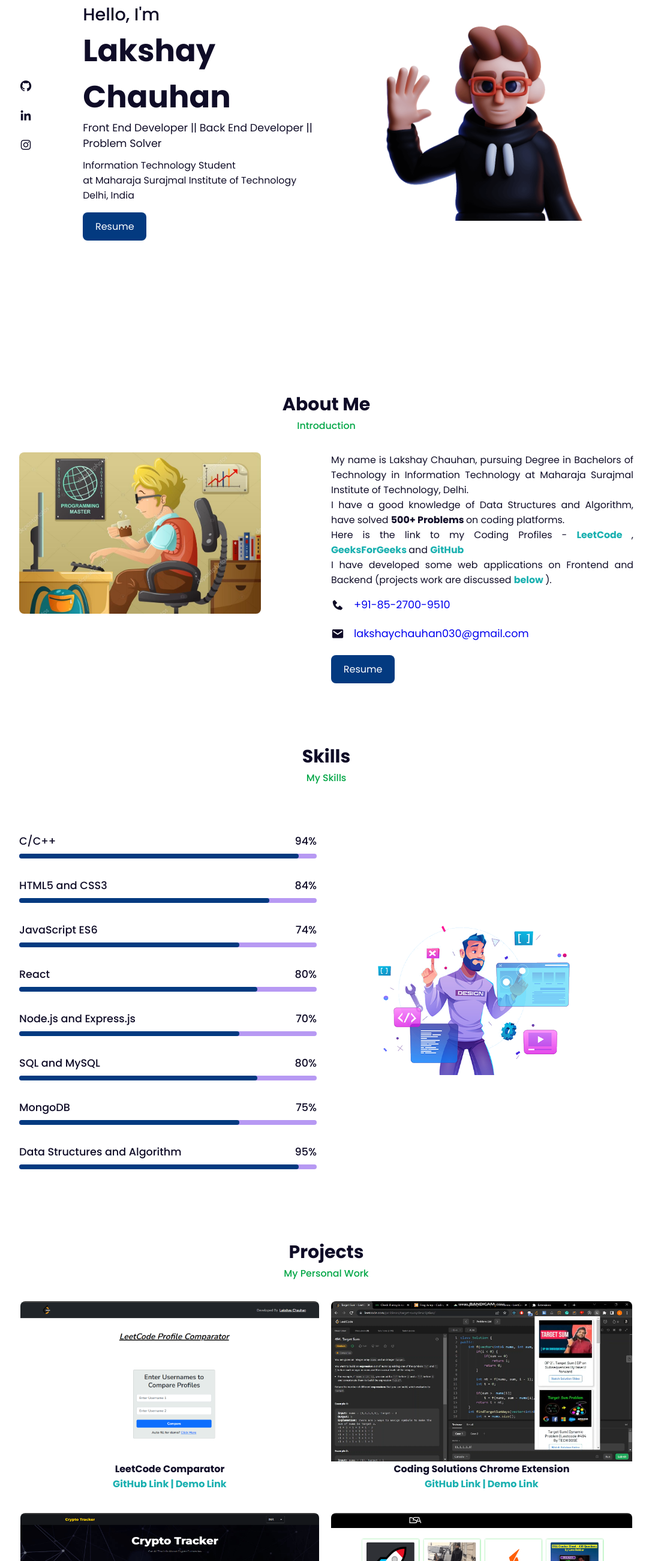
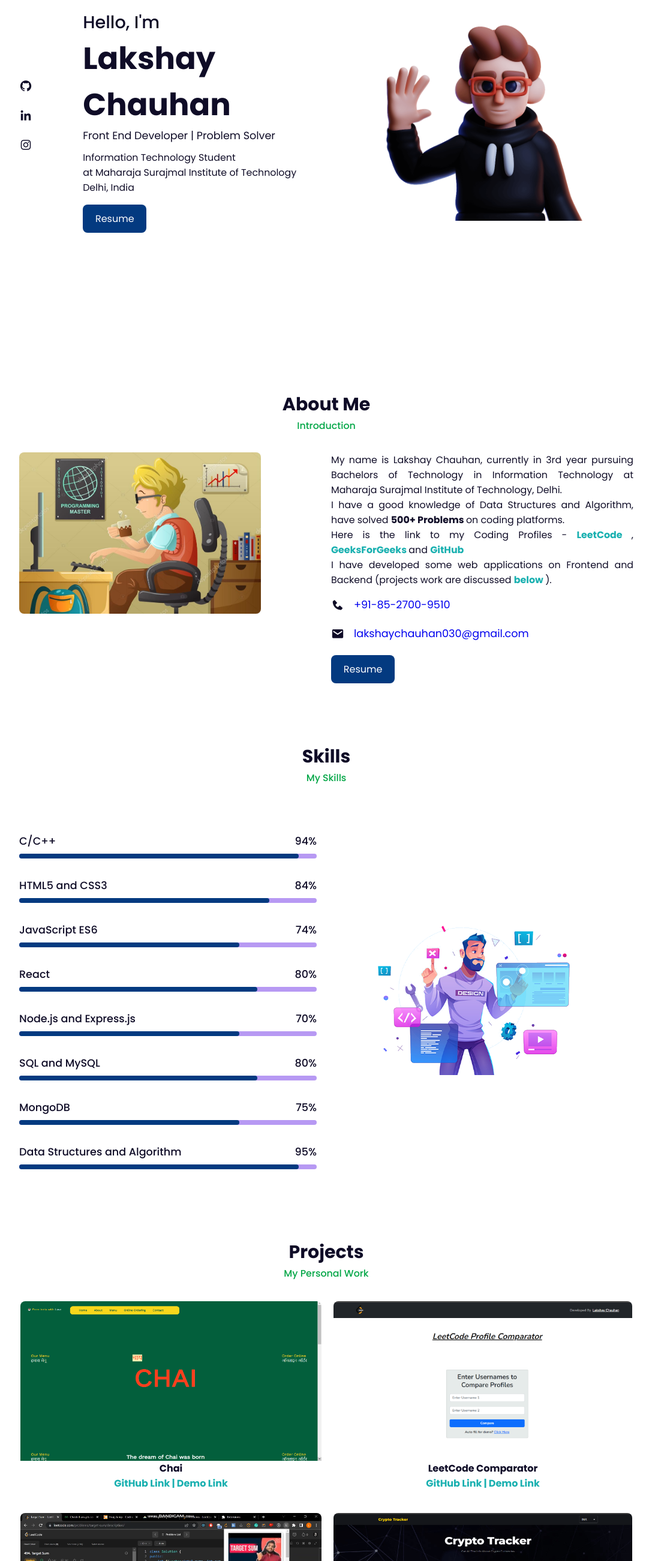
Before and after one commit to imlakshaychauhan/my-portfolio, a plain HTML site: page index.html in a window 1280 px wide. Shown: the part 198-2800 px from the top of the page at 60% size, without its empty margins (96-1183 px from the left). Drawn offline with nearby package versions, Linux system fonts and the light colour scheme.

Commit message:
ready for deployment i guess

```diff
--- a/index.html
+++ b/index.html
@@ -38,9 +38,9 @@
         <div class="home-text">
             <span>Hello, I'm</span>
             <h1>Lakshay Chauhan</h1>
-            <h2>Front End Developer || Back End Developer || Problem Solver</h2>
+            <h2>Front End Developer | Problem Solver</h2>
             <p>Information Technology Student <br> at Maharaja Surajmal Institute of Technology<br> Delhi, India</p>
-            <a href="https://drive.google.com/file/u/4/d/16QPvwLBkUB-VQJIzo57w2iEbSzJ_dKjl/view" target="_blank" class="btn">Resume</a>
+            <a href="https://drive.google.com/file/d/1TBLcgkAyFRnKaePDpTs00yjU-wPr01zy/view?usp=sharing" target="_blank" class="btn">Resume</a>
         </div>
 
     </section>
@@ -57,7 +57,7 @@
             </div>
             <div class="about-text">
                 <p>
-                    My name is Lakshay Chauhan, pursuing Degree in Bachelors of Technology in Information Technology at
+                    My name is Lakshay Chauhan, currently in 3rd year pursuing Bachelors of Technology in Information Technology at
                     Maharaja Surajmal Institute of Technology, Delhi.<br>
                     I have a good knowledge of Data Structures and Algorithm, have solved <b> 500+ Problems </b> on coding platforms.
                     <br>
@@ -88,7 +88,7 @@
                         <a href="mailto:lakshaychauhan030@gmail.com"> <span>lakshaychauhan030@gmail.com</span> </a>
                     </div>
                 </div>
-                <a href="https://drive.google.com/file/u/4/d/16QPvwLBkUB-VQJIzo57w2iEbSzJ_dKjl/view" target="_blank" class="btn">Resume</a>
+                <a href="https://drive.google.com/file/d/1TBLcgkAyFRnKaePDpTs00yjU-wPr01zy/view?usp=sharing" target="_blank" class="btn">Resume</a>
             </div>
         </div>
     </section>
@@ -171,6 +171,14 @@
             <span>My Personal Work</span>
         </div>
         <div class="portfolio-content">
+            <div class="portfolio-img">
+                <a href="https://imlakshaychauhan.github.io/chai/" target="_blank" > <img src="./photos/Screenshot (18).png" alt=""> </a>
+                <p> <b> Chai </b> </p>
+                <p>
+                    <b> <a href="https://github.com/imlakshaychauhan/chai" target="_blank" style="color: rgb(25, 176, 176);" > GitHub Link | </a> </b>
+                    <b> <a href="https://imlakshaychauhan.github.io/chai/" target="_blank" style="color: rgb(25, 176, 176);" > Demo Link </a> </b>
+                </p>
+            </div>
             <div class="portfolio-img">
                 <a href="https://imlakshaychauhan.github.io/leetcode-comparator/" target="_blank" > <img src="./photos/blog-2.png" alt=""> </a>
                 <p> <b> LeetCode Comparator </b> </p>
```
Also changed, not shown: photos/Screenshot (18).png (added).
